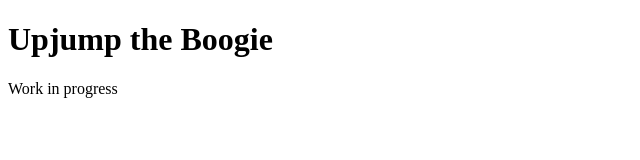
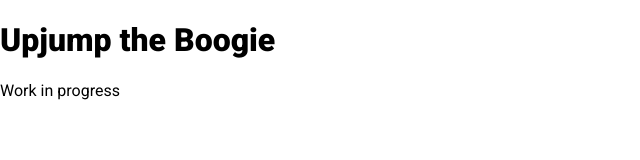
Before and after one commit to Upjump-the-Boogie/Upjump-the-Boogie.github.io, a plain HTML site: page index.html in a window 1280 px wide. Shown: the whole page, without its empty margins (0-640 px from the left). Drawn offline with Linux system fonts and the light colour scheme.

Commit message:
added roboto font

```diff
--- /dev/null
+++ b/assets/css/styles.css
@@ -0,0 +1,5 @@
+body {
+    font-family: 'Roboto', sans-serif;
+    padding: 0;
+    margin: 0;
+}
--- a/index.html
+++ b/index.html
@@ -3,6 +3,9 @@
     <head>
         <meta charset="utf8"/>
         <title>Upjump the Boogie</title>
+        <link rel="preconnect" href="https://fonts.gstatic.com">
+        <link href="https://fonts.googleapis.com/css2?family=Roboto:ital,wght@0,100;0,300;0,400;0,500;0,900;1,100;1,300;1,400;1,900&display=swap" rel="stylesheet">
+        <link href="./assets/css/styles.css" rel="stylesheet" />
     </head>
     <body>
         <header>
```
